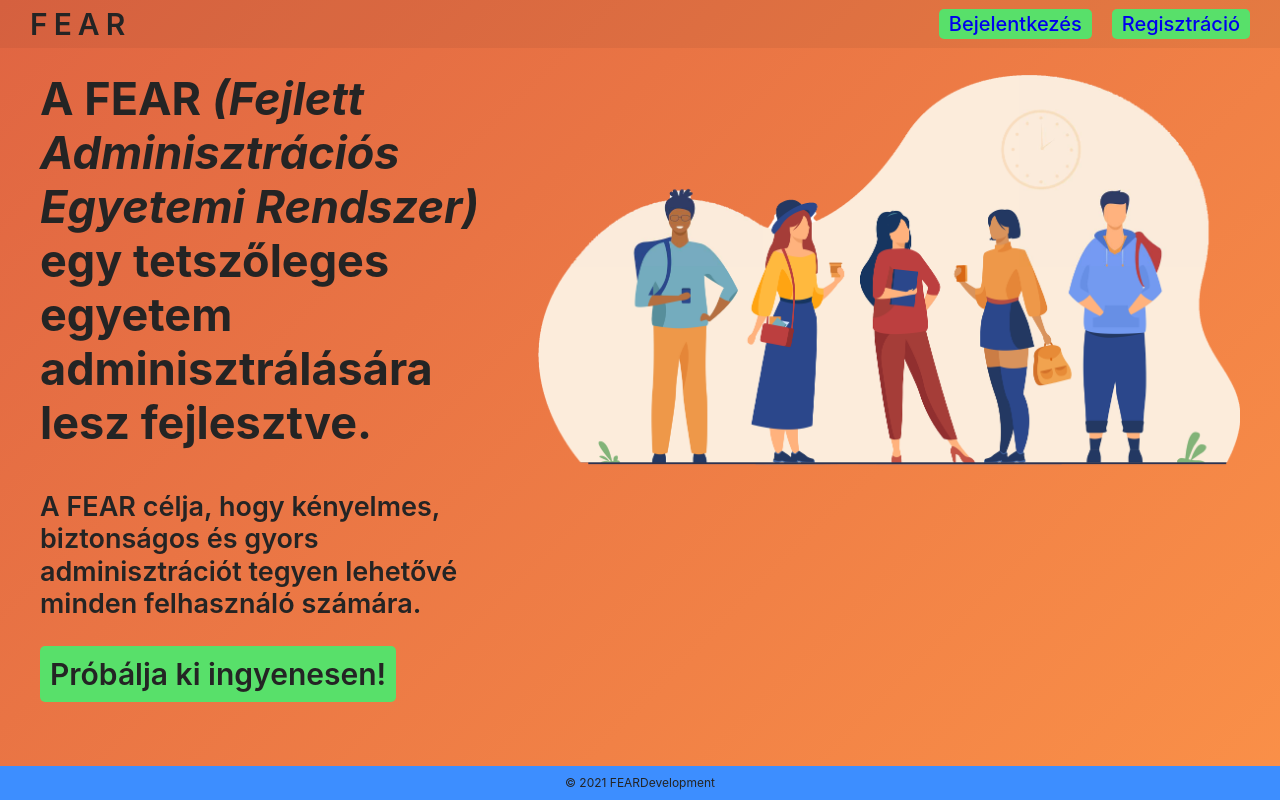
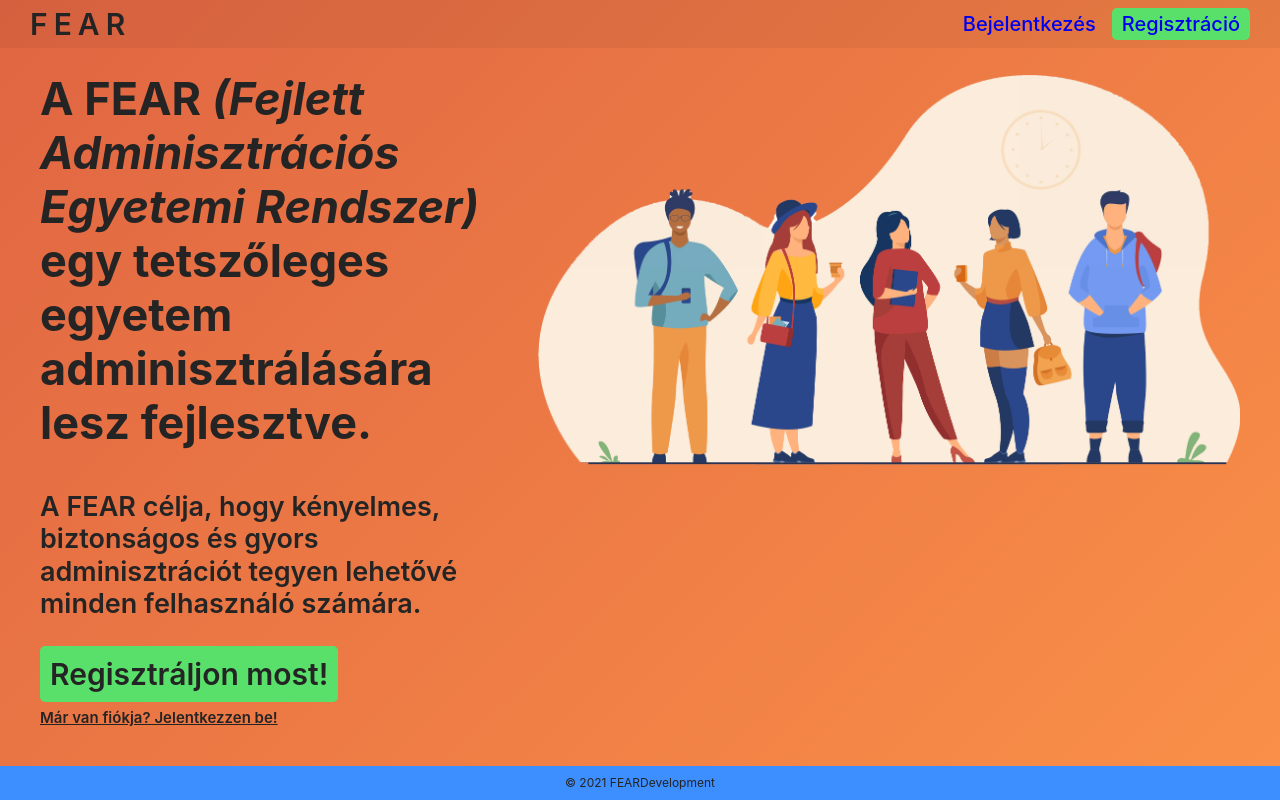
Before and after one commit to feardevelopment/fear-frontend, a Svelte app: page / in a window 1280 px wide. Built offline with nearby package versions, Linux system fonts and the light colour scheme.

Commit message:
style: style changes to logged-out-nav

```diff
--- a/src/Home.svelte
+++ b/src/Home.svelte
@@ -6,7 +6,8 @@
     <h1>A FEAR <em>(Fejlett Adminisztrációs Egyetemi Rendszer)</em> egy tetszőleges egyetem adminisztrálására lesz fejlesztve.</h1>
     <p class="desc">A FEAR célja, hogy kényelmes, biztonságos és gyors adminisztrációt tegyen lehetővé minden felhasználó számára.</p>
     <img src="5251.png" alt="University Graphics">
-    <a href="/"><p>Próbálja ki ingyenesen!</p></a>
+    <a class="register-cta" href="/"><p>Regisztráljon most!</p></a>
+    <a class="login-cta" href="/"><p>Már van fiókja? Jelentkezzen be!</p></a>
   </article>
 </section>
 
@@ -37,6 +38,7 @@
       }
 
       a {
+        &.register-cta {
           padding: 10px;
           border-radius: 5px;
           grid-area: 3 / 1 / 4 / 2;
@@ -54,6 +56,18 @@
           }
         }
 
+        &.login-cta {
+          text-decoration: underline;
+          color: var(--textColor);
+          grid-area: 4 / 1 / 5 / 2;
+          margin-top: -1.8em;
+
+          p {
+            font-size: 1.5em;
+          }
+        }
+      }
+
       img {
         max-width: 100%;
         max-height: 100%;
--- a/src/LoggedOutNav.svelte
+++ b/src/LoggedOutNav.svelte
@@ -3,8 +3,8 @@
 </script>
 
 <ul>
-  <li><a href="/"><span>Bejelentkezés</span></a></li>
-  <li><a href="/"><span>Regisztráció</span></a></li>
+  <li><a class="login-cta" href="/"><span>Bejelentkezés</span></a></li>
+  <li><a class="register-cta" href="/"><span>Regisztráció</span></a></li>
 </ul>
 
 <style lang="scss">
@@ -13,12 +13,15 @@
 
     li {
       list-style-type: none;
-      margin-left: 1em;
+      margin-left: 0.3em;
 
       a {
-        padding: 3px 10px;
+        padding: 4px 10px;
         border-radius: 5px;
-        background-color: var(--accentColor);
+
+        span {
+          font-weight: 500;
+        }
 
         &:active {
           color: var(--textColor);
@@ -27,9 +30,16 @@
         &:visited {
           color: var(--textColor);
         }
+        &.register-cta {
+          background-color: var(--accentColor);
 
-        span {
-          font-weight: 500;
+          &:hover {
+            background-color: var(--lightAccentColor);
+          }
+        }
+
+        &.login-cta:hover {
+          text-decoration: underline;
         }
       }
     }
```
